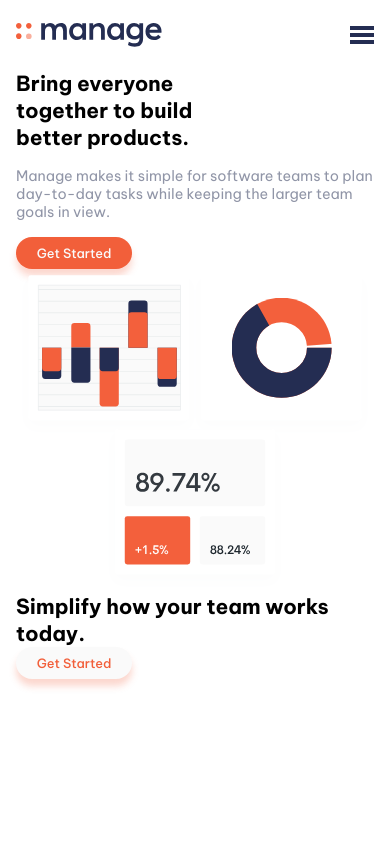
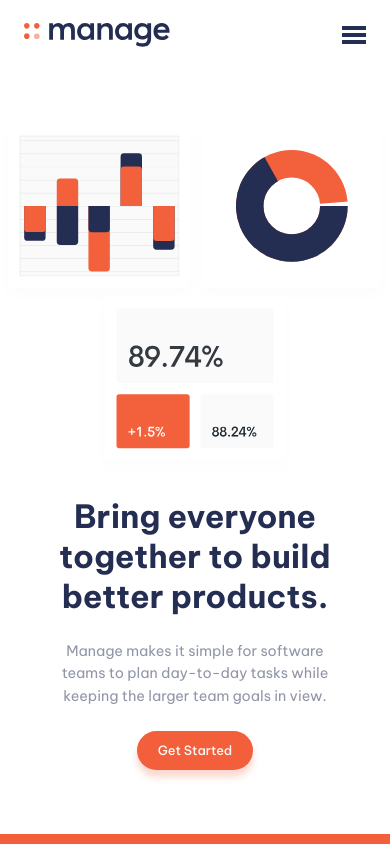
Before and after one commit to abdulrehmandev/manage-landing-page, a website built with Vite: page index.html in a window 390 px wide. Shown: the top 844 px of the page. Built offline with nearby package versions, Linux system fonts and the light colour scheme.

Commit message:
Add Hero and Cta

```diff
--- a/style.css
+++ b/style.css
@@ -13,14 +13,16 @@
 
   --fs-small: 0.8rem;
   --fs-regular: 0.9rem;
-  --fs-heading-secondary: 1.3rem;
-  --fs-heading-primary: 1.8rem;
+  --fs-heading-secondary: 2rem;
+  --fs-heading-primary: 2.8rem;
 
   --fw-regular: 400;
   --fw-semi: 500;
   --fw-bold: 700;
 
   --border-radius: 5px;
+
+  --padding-block: 3rem;
 }
 
 /* Reset */
@@ -61,25 +63,28 @@ button {
 /* Utilities */
 
 .flow :where(:not(:first-child)) {
-  margin-top: 1rem;
+  margin-top: var(--flow-margin, 1.5rem);
 }
 
 .container {
-  width: min(1140px, 100% - 2rem);
+  width: min(1140px, 100% - 3rem);
   margin-inline: auto;
 }
 
 .heading-primary{
+  color: var(--clr-pri-text);
   font-weight: var(--fw-bold);
-  font-size: var(--fs-heading-secondary);
+  font-size: var(--fs-heading-primary);
 }
 
 .heading-secondary {
+  color: var(--clr-pri-text);
   font-weight: var(--fw-bold);
   font-size: var(--fs-heading-secondary);
 }
 
 .heading-regular {
+  color: var(--clr-pri-text);
   font-weight: var(--fw-bold);
   font-size: var(--fs-regular);
 }
@@ -88,6 +93,7 @@ button {
   font-weight: var(--fw-regular);
   font-size: var(--fs-regular);
   color: var(--clr-text-grey);
+  line-height: 1.4rem;
 }
 
 .link {
@@ -103,7 +109,7 @@ button {
 
 .btn-primary,
 .btn-secondary {
-  padding: 0.5rem 1.3rem;
+  padding: 0.7rem 1.3rem;
   border-radius: 100vh;
   border: none;
   font-weight: var(--fw-semi);
@@ -119,7 +125,7 @@ button {
 
 .btn-primary:hover,
 .btn-secondary:hover {
-  opacity: 0.6;
+  opacity: 0.7;
 }
 
 .btn-secondary {
@@ -176,7 +182,7 @@ button {
     position: fixed;
     inset: 4.5rem 0 auto;
     margin-left: auto;
-    max-width: 350px;
+    max-width: 450px;
     padding: 0.6rem;
   }
 
@@ -196,3 +202,109 @@ button {
     padding-block: 1.5rem;
   }
 }
+
+/* Hero */
+.hero {
+  padding-block: var(--padding-block);
+}
+
+.hero-wrapper {
+  display: flex;
+  align-items: center;
+  justify-content: center;
+}
+
+.hero-wrapper .flow {
+  --flow-margin: 2rem;
+}
+
+.hero-body .text {
+  width: 55%;
+}
+
+.hero-image {
+  max-width: 550px;
+  flex-grow: 1;
+}
+
+@media (max-width: 992px) {
+  .hero-wrapper {
+    flex-direction: column;
+    align-items: center;
+  }
+
+  .hero-wrapper .flow {
+    --flow-margin: 1.5rem;
+  }
+
+  .hero-body {
+    order: 2;
+    text-align: center;
+    padding-block: 1rem;
+  }
+
+  .hero-body .text {
+    margin-inline: auto;
+  }
+
+  .hero-image {
+    order: 1;
+    max-width: 400px;
+  }
+}
+
+@media (max-width: 564px) {
+  .hero-body .text {
+    width: 80%;
+  }
+
+  .hero-body .heading-primary {
+    font-size: var(--fs-heading-secondary);
+  }
+}
+
+/* cta */
+
+.cta {
+  background-color: var(--clr-pri-accent);
+  position: relative;
+}
+
+.cta::before {
+  content: '';
+  position: absolute;
+  top: 0;
+  width: 400px;
+  height: 400px;
+  background-image: url(./images/bg-simplify-section-desktop.svg);
+}
+
+.cta-wrapper {
+  padding-block: var(--padding-block);
+  display: flex;
+  align-items: center;
+  justify-content: space-between;
+}
+
+.cta-wrapper .heading-secondary {
+  color: var(--clr-text-white);
+  width: 40%;
+}
+
+@media (max-width: 992px) {
+  .cta-wrapper .heading-secondary {
+    width: 60%;
+  }
+}
+
+@media (max-width: 564px) {
+  .cta-wrapper {
+    flex-direction: column;
+  }
+
+  .cta-wrapper .heading-secondary {
+    width: 90%;
+    text-align: center;
+    margin-bottom: 2rem;
+  }
+}
```
